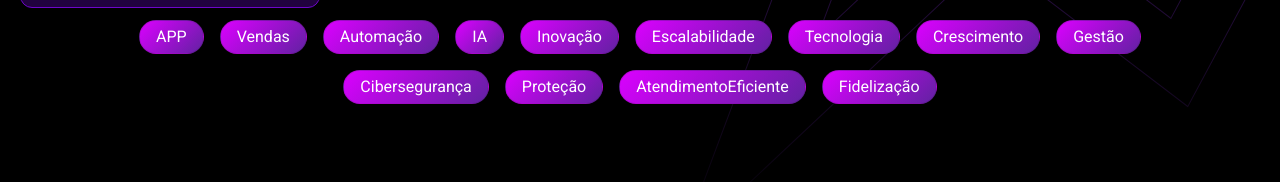
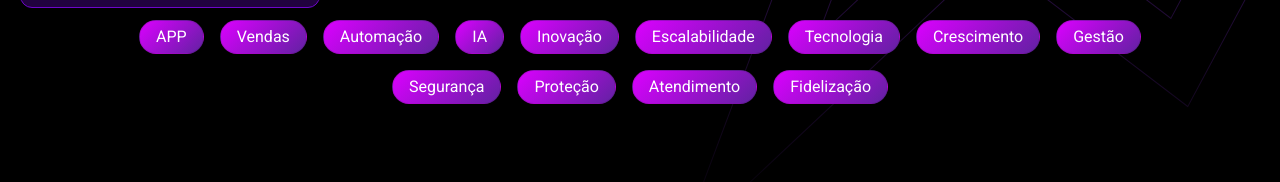
Before and after one commit to mmlabb/site-magmeta, a Next.js app: page /blog in a window 1280 px wide. Shown: the part 768-950 px from the top of the page. Built offline with nearby package versions, Linux system fonts and the light colour scheme.

Commit message:
chore: Ajuste e tag

```diff
--- a/src/data/articles.js
+++ b/src/data/articles.js
@@ -429,7 +429,7 @@ Adotar práticas básicas de segurança, utilizar ferramentas acessíveis e mant
 [📲 Clique aqui e fale com um especialista!](https://api.whatsapp.com/send?phone=+5561981689203&text=Ol%C3%A1%2C%20vim%20pelo%20site%20e%20quero%20saber%20mais%20sobre%20ciberseguran%C3%A7a%20para%20meu%20neg%C3%B3cio%20digital.)
 
     `,
-    tags: ["Cibersegurança", "Proteção"],
+    tags: ["Segurança", "Proteção"],
     date: "2025-05-10",
     cover:
       "https://images.unsplash.com/photo-1618060931775-18ed14951776?q=80&w=2670&auto=format&fit=crop&ixlib=rb-4.0.3&ixid=M3wxMjA3fDB8MHxwaG90by1wYWdlfHx8fGVufDB8fHx8fA%3D%3D",
@@ -474,7 +474,7 @@ Se você ainda agenda tudo "no dedo" ou por WhatsApp, está perdendo tempo e din
 
 Automatizar agendamentos é uma forma direta de profissionalizar seu atendimento, aumentar conversão e ganhar tempo. Pequenas mudanças tecnológicas podem trazer grandes resultados. Comece hoje e sinta a diferença ainda essa semana.
     `,
-    tags: ["Automação", "IA", "AtendimentoEficiente"],
+    tags: ["Automação", "IA", "Atendimento"],
     date: "2025-04-23",
     cover: "/assets/img/capa-tablet.jpeg",
     slug: "como-automatizar-seu-agendamento",
```
